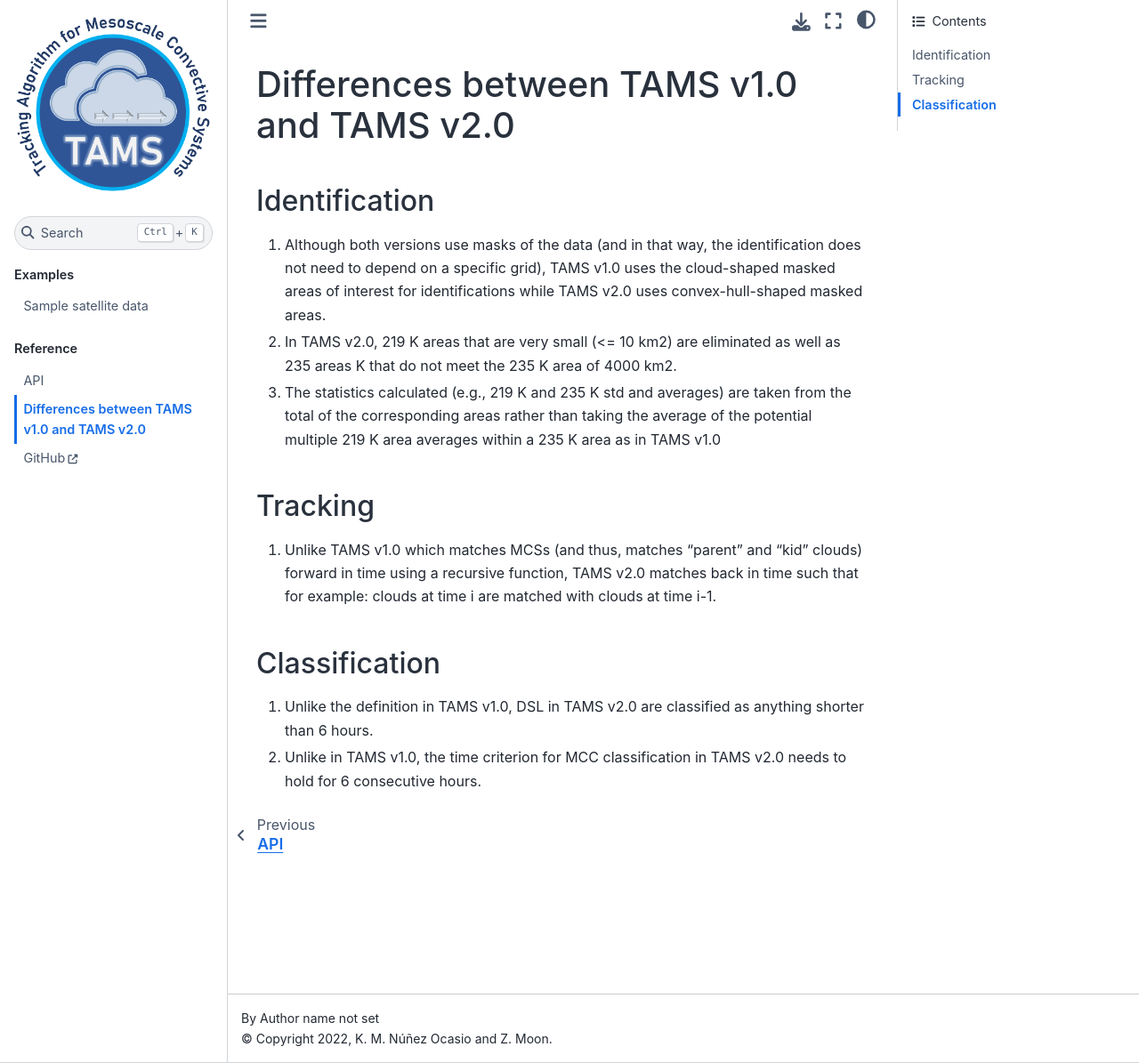
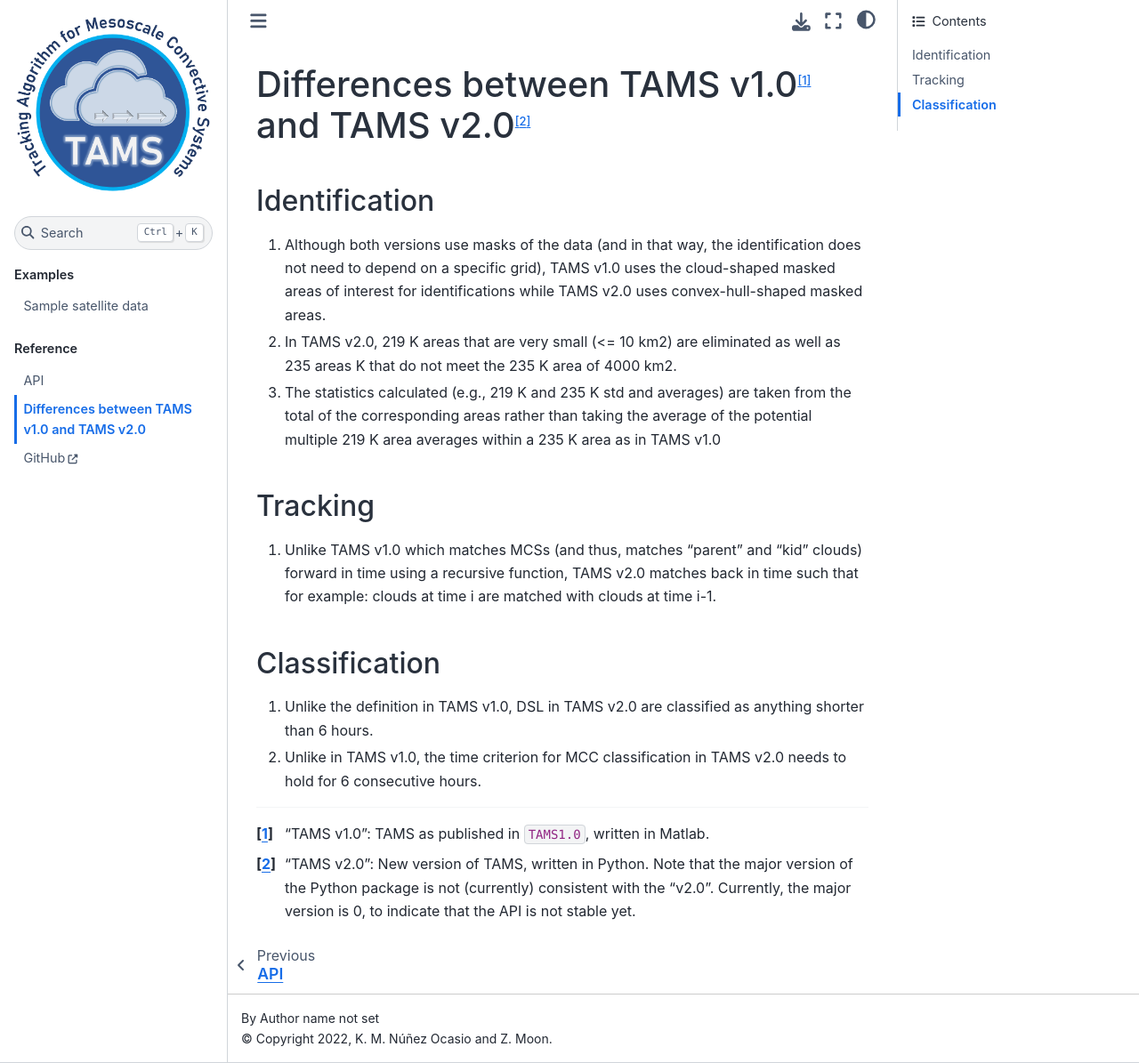
Before and after one commit to knubez/TAMS, a Sphinx documentation site: the page built from docs/differences.md, in a window 1280 px wide and 1195 px high. Shown: the whole window at 89% size. Built offline with Sphinx 7.4.7 and the Sphinx Book theme 1.1.4, drawn with Linux system fonts in a browser that asks for light colours; cross-references to code outside the pages are shown as plain code.

Commit message:
Notes on the broad versions

```diff
--- a/docs/differences.md
+++ b/docs/differences.md
@@ -1,11 +1,10 @@
-# Differences between TAMS v1.0 and TAMS v2.0
+# Differences between TAMS v1.0[^v1] and TAMS v2.0[^v2]
 
 ### Identification
 
-1. Although both versions use masks of the data  (and in that way, the identification does not need to depend on a specific grid), TAMS v1.0 uses the cloud-shaped masked    areas of interest for identifications while TAMS v2.0 uses convex-hull-shaped masked areas.
+1. Although both versions use masks of the data (and in that way, the identification does not need to depend on a specific grid), TAMS v1.0 uses the cloud-shaped masked areas of interest for identifications while TAMS v2.0 uses convex-hull-shaped masked areas.
 2. In TAMS v2.0, 219 K areas that are very small (<= 10 km2) are eliminated as well as 235 areas K that do not meet the 235 K area of 4000 km2.
 3. The statistics calculated (e.g., 219 K and 235 K std and averages) are taken from the total of the corresponding areas rather than taking the average of the potential multiple 219 K area averages within a 235 K area as in TAMS v1.0
-
 
 ### Tracking
 
@@ -15,3 +14,10 @@
 
 1. Unlike the definition in TAMS v1.0, DSL in TAMS v2.0 are classified as anything shorter than 6 hours.
 2. Unlike in TAMS v1.0, the time criterion for MCC classification in TAMS v2.0 needs to hold for 6 consecutive hours.
+
+[^v1]: "TAMS v1.0": TAMS as published in {cite:t}`TAMS1.0`, written in Matlab.
+[^v2]:
+    "TAMS v2.0": New version of TAMS, written in Python.
+    Note that the major version of the Python package
+    is not (currently) consistent with the "v2.0".
+    Currently, the major version is 0, to indicate that the API is not stable yet.
```
